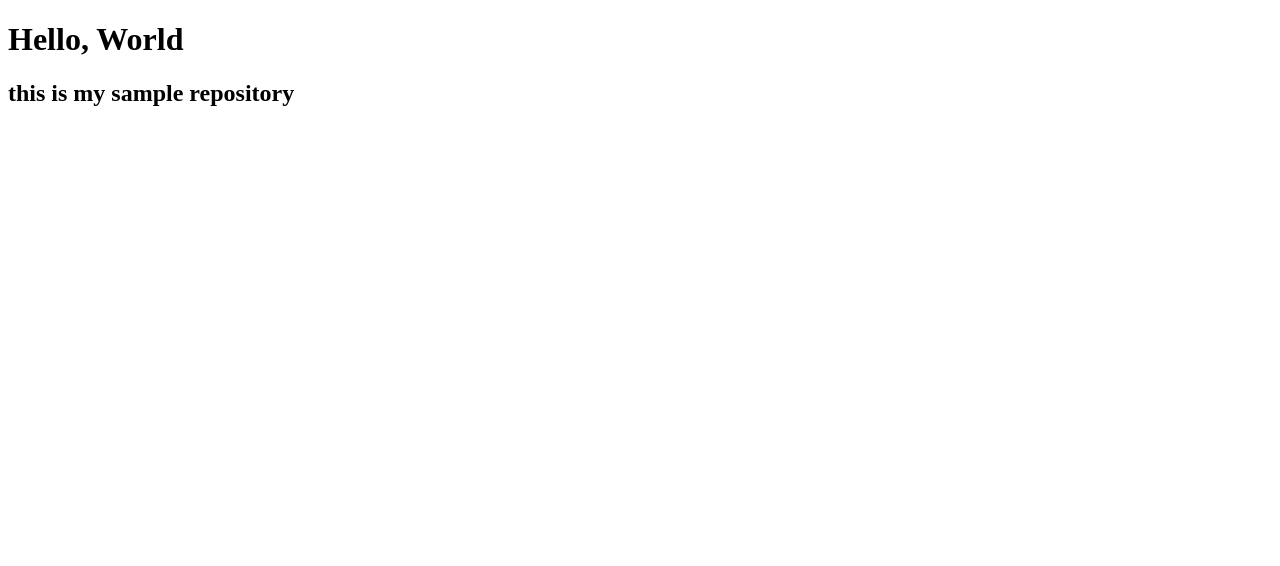
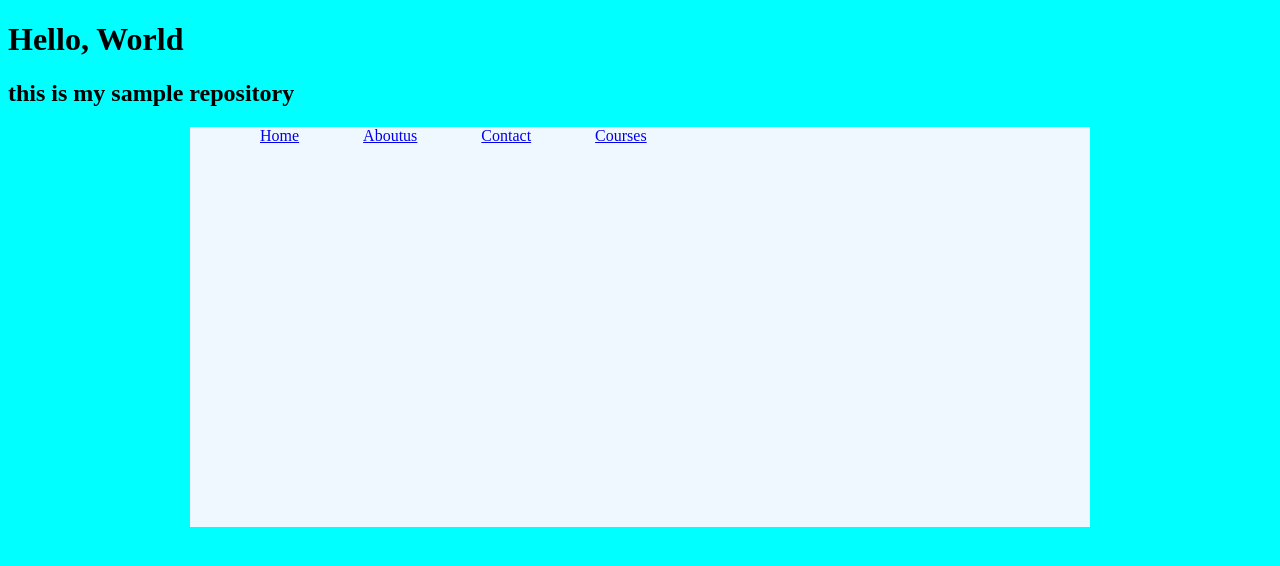
Before and after one commit to indilearn/Students-Section, a plain HTML site: page index.html in a window 1280 px wide. Drawn offline with Linux system fonts and the light colour scheme.

Commit message:
nav by kajal

```diff
--- a/index.html
+++ b/index.html
@@ -6,9 +6,43 @@
     <link rel="stylesheet" href="styles.css">
     <title>Document</title>
 </head>
+<style>
+body{
+    background-color: aqua;
+}
+ #nav{
+    width: 900px;
+    height: 400px;
+    margin: auto;
+    background-color: aliceblue;
+}
+#nav ul {
+    list-style-type:none;
+}
+#nav ul li{
+    display: inline;
+    padding: 30px;
+}
+
+#nav ul li a:hover{
+    color: red;
+}
+</style>
 <body>
-    <h1> Hello, World </h1>
+   <h1> Hello, World </h1>
     <h2>this is my sample repository</h2>
     <script src="scripts.js"></script>
+    <div id="nav">
+        <ul>
+            <li><a href="#">Home</a></li>
+            <li><a href="#">Aboutus</a></li>
+            <li><a href="#">Contact</a></li>
+            <li><a href="#">Courses</a></li>
+        </ul>
+
+
+
+
+    </div>
 </body>
 </html>
```
